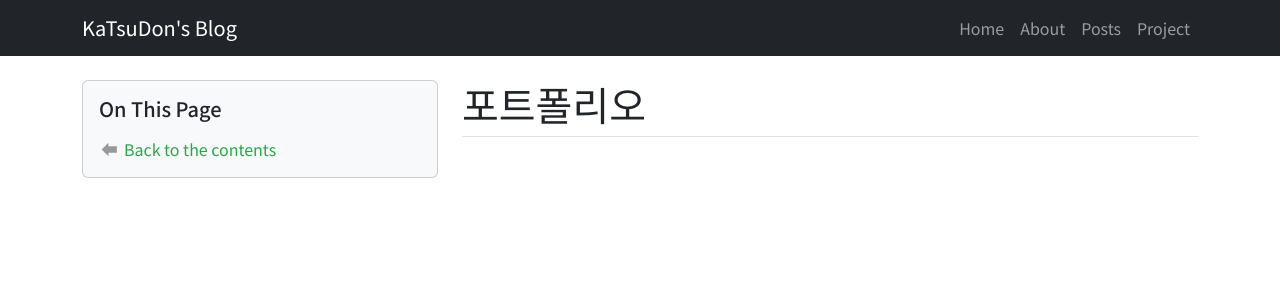
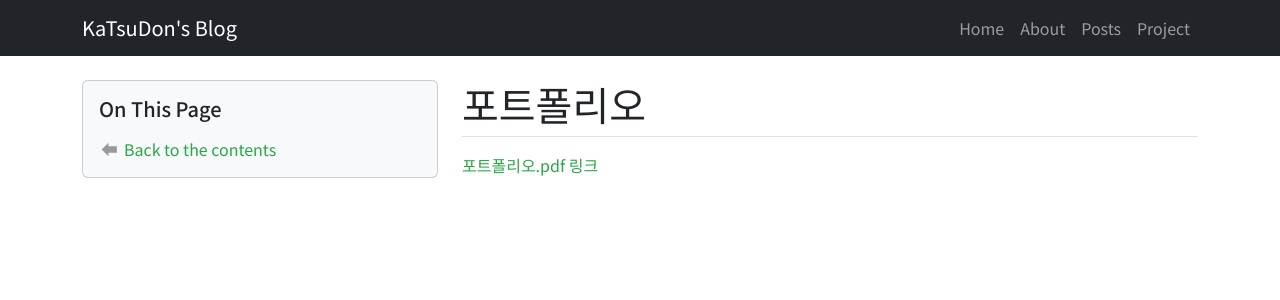
Before and after one commit to Katsudon8991/katsudon8991.github.io, a Jekyll site: the page built from _projects/portfolio.md, in a window 1280 px wide. Shown: the top 300 px of the page. Built offline with Jekyll 4.4.1, drawn with Linux system fonts in a browser that asks for light colours.

Commit message:
edited portfolio

```diff
--- a/_projects/portfolio.md
+++ b/_projects/portfolio.md
@@ -1,3 +1,4 @@
 ---
 title : 포트폴리오
 ---
+[포트폴리오.pdf 링크](https://github.com/Katsudon8991/katsudon8991.github.io/blob/main/pdf/portfolio/portfolio.pdf)
```
